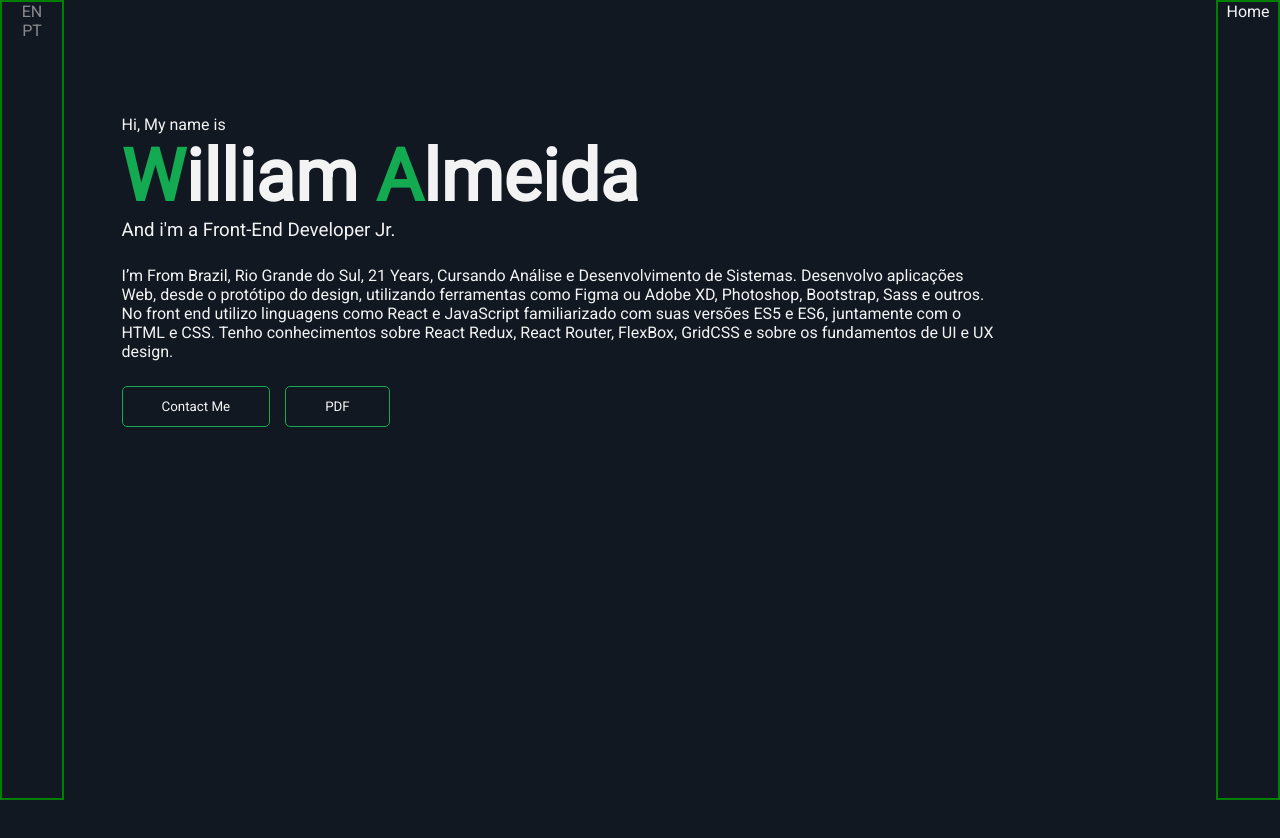
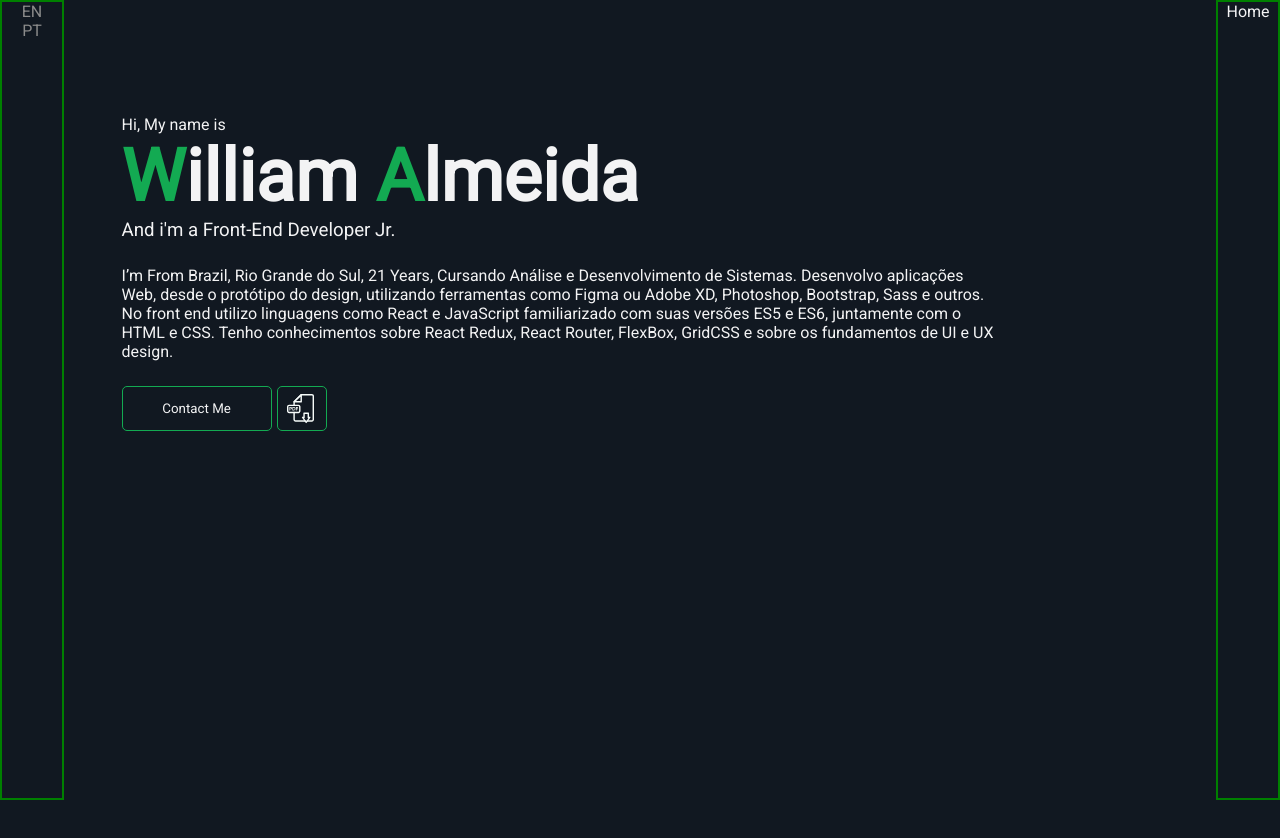
Before and after one commit to Williamas47/Portfolio-William-Almeida, a React (Create React App) app: page / in a window 1280 px wide. Shown: the top 838 px of the page. After the commit the page ends 800 px from the top, so only its background shows below. Built offline with nearby package versions, Linux system fonts and the light colour scheme; the HTML template or start-up script is replaced by a standard one.

Commit message:
Contact Button Animation Added

```diff
--- a/src/components/Home/Home.js
+++ b/src/components/Home/Home.js
@@ -1,6 +1,8 @@
 import React from 'react'
+import SvgFiles from '../SvgFiles';
 // import "./Home.styles.scss"
 import {StyledHome} from "./HomeStyles";
+
 const Home = () => {
     return (
     <StyledHome>
@@ -17,8 +19,11 @@ const Home = () => {
              juntamente com o HTML e CSS. Tenho conhecimentos sobre React Redux,
             React Router, FlexBox, GridCSS e sobre os fundamentos de UI e UX design.
         </p>
+        <div id="mainButtons">
         <button id="contactMe">Contact Me</button>
-        <button>PDF</button>
+        <button id="downloadCurriculum"><SvgFiles icon="PdfDownload"/></button>
+        </div>
+
     </StyledHome>
     )
 }
--- a/src/components/Home/HomeStyles.js
+++ b/src/components/Home/HomeStyles.js
@@ -1,7 +1,7 @@
 import styled from "styled-components";
 
 export const StyledHome = styled.div`
-    height: 120vh;
+    height: 100vh;
     padding-top: 10%;
     padding-left: 5%;
     h1{
@@ -25,13 +25,18 @@ export const StyledHome = styled.div`
         width: 80%;
         margin: 25px 0;
     }
-
+    #mainButtons{
+        display: flex;
+        align-items: center;
+    }
     button{
         border: 1px solid var(--secundary-color);
         background: transparent;
         color: var(--text-primary-color);
         border-radius: 5px;
-        padding: 12px 39px;
+        /* padding: 12px 39px; */
+        width: 150px;
+        height: 45px;
         cursor: pointer;
         position: relative;
         overflow: hidden;
@@ -40,9 +45,10 @@ export const StyledHome = styled.div`
         }
     }
     button#contactMe{
-        margin-right: 15px;
+        margin-right: 5px;
         &:before{
             content: "";
+            transition: 1.5s ease;
             position:absolute;
             width: 1px;
             height: 1px;
@@ -51,14 +57,27 @@ export const StyledHome = styled.div`
             border-radius: 50%;
         }
         &:hover:before{
-            width:200px;
-            height: 100px;
+            /* width: 148px; */
+            /* height: 43px; */
+
+            width: 175px;
+            height: 175px;
             transition: 1.5s ease;
-            top: -65%;
-            left: -15%;
+            /* transition: top 0s, left 0s, width 1.5s, height 1.5s; */
+            /* border-radius: 0px; */
+            /* transition: 1.5s, border-radius 2s; */
+            left: -10%;
+            top: -150%;
+            /* top: -65%; */
+            /* left: -15%; */
             background: #63d492;
             background:  var(--secundary-color);
             z-index: 1;
         }
     }
+    button#downloadCurriculum{
+        width: 50px;
+        padding-right: 3px;
+        padding-top: 3px;
+    }
 `;
```
